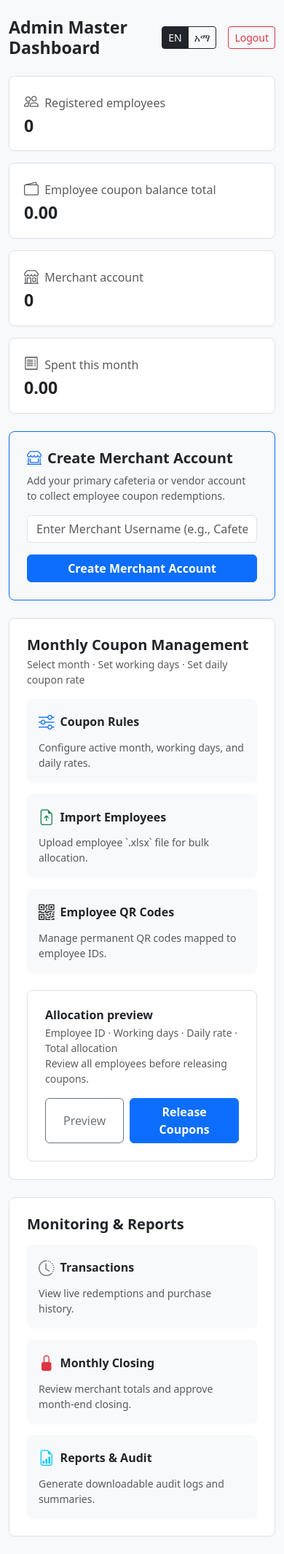
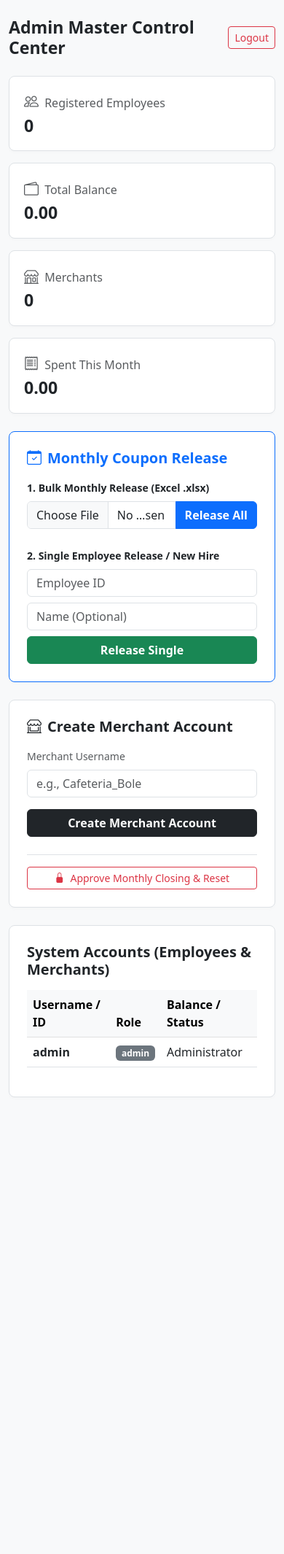
Before and after one commit to takino176-dev/monthly-qr-coupon-system, a Flask app: page /admin/dashboard in a window 390 px wide. Shown: the whole page at 73% size. After the commit the page ends 1504 px from the top, so only its background shows below. Run offline with Flask 3, Linux system fonts and the light colour scheme; a user stored in the database is signed in; some libraries are stand-ins or nearby versions.

Commit message:
Wire up functional forms and tables for admin dashboard

```diff
--- a/app.py
+++ b/app.py
@@ -4,6 +4,7 @@ from flask_sqlalchemy import SQLAlchemy
 from werkzeug.security import generate_password_hash, check_password_hash
 import openpyxl
 from datetime import datetime
+import uuid
 
 app = Flask(__name__)
 app.config['SECRET_KEY'] = 'kolfe-secret-key-2026'
@@ -21,7 +22,6 @@ class User(db.Model):
     username = db.Column(db.String(80), unique=True, nullable=False)
     password_hash = db.Column(db.String(200), nullable=False)
     role = db.Column(db.String(20), nullable=False)  # 'admin', 'employee', 'merchant'
-    is_initial_password = db.Column(db.Boolean, default=True)
 
 class Employee(db.Model):
     id = db.Column(db.Integer, primary_key=True)
@@ -44,13 +44,6 @@ class Transaction(db.Model):
     timestamp = db.Column(db.DateTime, default=datetime.utcnow)
     month_period = db.Column(db.String(20), nullable=False)
 
-class MonthlyRule(db.Model):
-    id = db.Column(db.Integer, primary_key=True)
-    month_period = db.Column(db.String(20), unique=True, nullable=False)
-    working_days = db.Column(db.Integer, nullable=False)
-    daily_rate = db.Column(db.Float, nullable=False)
-    is_closed = db.Column(db.Boolean, default=False)
-
 # ---------------------------------------------------------------------------
 # Database Initialization & Admin Setup
 # ---------------------------------------------------------------------------
@@ -62,8 +55,7 @@ with app.app_context():
         default_admin = User(
             username='admin',
             password_hash=generate_password_hash('admin123'),
-            role='admin',
-            is_initial_password=False
+            role='admin'
         )
         db.session.add(default_admin)
         db.session.commit()
@@ -118,13 +110,15 @@ def admin_dashboard():
     ).scalar() or 0.0
 
     users = User.query.all()
+    employees = Employee.query.all()
 
     return render_template('admin_dashboard.html',
                            emp_count=emp_count,
                            total_emp_balance=total_emp_balance,
                            merchant_count=merchant_count,
                            spent_this_month=spent_this_month,
-                           users=users)
+                           users=users,
+                           employees=employees)
 
 @app.route('/admin/add-merchant', methods=['POST'])
 def add_merchant():
@@ -158,5 +152,100 @@ def add_merchant():
     flash(f'Merchant account "{username}" created successfully.', 'success')
     return redirect(url_for('admin_dashboard'))
 
+@app.route('/admin/upload-employees', methods=['POST'])
+def upload_employees():
+    if session.get('role') != 'admin':
+        return redirect(url_for('login'))
+
+    file = request.files.get('file')
+    if not file or not file.filename.endswith('.xlsx'):
+        flash('Please upload a valid Excel (.xlsx) file.', 'danger')
+        return redirect(url_for('admin_dashboard'))
+
+    try:
+        wb = openpyxl.load_workbook(file)
+        sheet = wb.active
+        count = 0
+
+        # Assumes format: Emp ID | Name | Department | Monthly Allocation Amount
+        for row in sheet.iter_rows(min_row=2, values_only=True):
+            if not row[0]:
+                continue
+            emp_id = str(row[0]).strip()
+            name = str(row[1]) if len(row) > 1 and row[1] else "Employee"
+            dept = str(row[2]) if len(row) > 2 and row[2] else "General"
+            allocation = float(row[3]) if len(row) > 3 and row[3] else 1000.0
+
+            emp = Employee.query.filter_by(emp_id=emp_id).first()
+            if not emp:
+                qr_seed = str(uuid.uuid4())
+                emp = Employee(emp_id=emp_id, name=name, department=dept, qr_code_id=qr_seed, balance=allocation)
+                db.session.add(emp)
+
+                # Create user login for employee
+                if not User.query.filter_by(username=emp_id).first():
+                    u = User(username=emp_id, password_hash=generate_password_hash('emp123'), role='employee')
+                    db.session.add(u)
+            else:
+                emp.balance += allocation
+
+            count += 1
+
+        db.session.commit()
+        flash(f'Successfully processed {count} employee allocations from Excel!', 'success')
+    except Exception as e:
+        db.session.rollback()
+        flash(f'Error processing Excel file: {str(e)}', 'danger')
+
+    return redirect(url_for('admin_dashboard'))
+
+@app.route('/admin/release-single', methods=['POST'])
+def release_single():
+    if session.get('role') != 'admin':
+        return redirect(url_for('login'))
+
+    emp_id = request.form.get('emp_id', '').strip()
+    name = request.form.get('name', '').strip()
+    amount = float(request.form.get('amount', 500.0))
+
+    if not emp_id:
+        flash('Employee ID is required.', 'warning')
+        return redirect(url_for('admin_dashboard'))
+
+    emp = Employee.query.filter_by(emp_id=emp_id).first()
+    if not emp:
+        qr_seed = str(uuid.uuid4())
+        emp = Employee(emp_id=emp_id, name=name or 'Employee', qr_code_id=qr_seed, balance=amount)
+        db.session.add(emp)
+
+        if not User.query.filter_by(username=emp_id).first():
+            u = User(username=emp_id, password_hash=generate_password_hash('emp123'), role='employee')
+            db.session.add(u)
+    else:
+        emp.balance += amount
+
+    db.session.commit()
+    flash(f'Released {amount} coupon balance to employee {emp_id} successfully.', 'success')
+    return redirect(url_for('admin_dashboard'))
+
+@app.route('/admin/monthly-closing/approve', methods=['POST'])
+def approve_monthly_closing():
+    if session.get('role') != 'admin':
+        return redirect(url_for('login'))
+
+    try:
+        for m in Merchant.query.all():
+            m.collected_balance = 0.0
+        for e in Employee.query.all():
+            e.balance = 0.0
+
+        db.session.commit()
+        flash('Monthly closing approved successfully. All balances reset to 0.', 'success')
+    except Exception as e:
+        db.session.rollback()
+        flash('Failed to execute monthly closing.', 'danger')
+
+    return redirect(url_for('admin_dashboard'))
+
 if __name__ == '__main__':
     app.run(host='0.0.0.0', port=5000, debug=True)
--- a/templates/admin_dashboard.html
+++ b/templates/admin_dashboard.html
@@ -3,28 +3,22 @@
 <head>
     <meta charset="UTF-8">
     <meta name="viewport" content="width=device-width, initial-scale=1.0">
-    <title>Admin Master Dashboard</title>
+    <title>Admin Master Control Center</title>
     <link rel="stylesheet" href="https://cdn.jsdelivr.net/npm/bootstrap@5.3.0/dist/css/bootstrap.min.css">
     <link rel="stylesheet" href="https://cdn.jsdelivr.net/npm/bootstrap-icons@1.10.0/font/bootstrap-icons.css">
     <style>
         body { background-color: #f8f9fa; font-family: system-ui, -apple-system, sans-serif; }
         .card-custom { border: 1px solid #dee2e6; border-radius: 0.5rem; background: #fff; box-shadow: 0 0.125rem 0.25rem rgba(0,0,0,0.02); }
         .metric-card { padding: 1.25rem; }
-        .action-card { transition: all 0.2s ease; cursor: pointer; text-decoration: none; color: inherit; display: block; }
-        .action-card:hover { transform: translateY(-2px); box-shadow: 0 0.5rem 1rem rgba(0,0,0,0.05); border-color: #0d6efd !important; }
     </style>
 </head>
 <body>
     <div class="container py-4" style="max-width: 1200px;">
 
-        <!-- Header & Language Switcher -->
+        <!-- Header -->
         <div class="d-flex justify-content-between align-items-center mb-4">
-            <h3 class="fw-bold text-dark mb-0">Admin Master Dashboard</h3>
+            <h3 class="fw-bold text-dark mb-0">Admin Master Control Center</h3>
             <div class="d-flex align-items-center gap-3">
-                <div class="btn-group btn-group-sm" role="group">
-                    <button type="button" class="btn btn-outline-dark active">EN</button>
-                    <button type="button" class="btn btn-outline-dark">አማ</button>
-                </div>
                 <a href="/logout" class="btn btn-outline-danger btn-sm">Logout</a>
             </div>
         </div>
@@ -45,123 +39,120 @@
         <div class="row g-3 mb-4">
             <div class="col-md-3">
                 <div class="card-custom metric-card h-100">
-                    <div class="text-muted mb-1"><i class="bi bi-people fs-5 me-1"></i> Registered employees</div>
+                    <div class="text-muted mb-1"><i class="bi bi-people fs-5 me-1"></i> Registered Employees</div>
                     <h3 class="fw-bold mb-0">{{ emp_count }}</h3>
                 </div>
             </div>
             <div class="col-md-3">
                 <div class="card-custom metric-card h-100">
-                    <div class="text-muted mb-1"><i class="bi bi-wallet2 fs-5 me-1"></i> Employee coupon balance total</div>
+                    <div class="text-muted mb-1"><i class="bi bi-wallet2 fs-5 me-1"></i> Total Balance</div>
                     <h3 class="fw-bold mb-0">{{ "%.2f"|format(total_emp_balance) }}</h3>
                 </div>
             </div>
             <div class="col-md-3">
                 <div class="card-custom metric-card h-100">
-                    <div class="text-muted mb-1"><i class="bi bi-shop fs-5 me-1"></i> Merchant account</div>
+                    <div class="text-muted mb-1"><i class="bi bi-shop fs-5 me-1"></i> Merchants</div>
                     <h3 class="fw-bold mb-0">{{ merchant_count }}</h3>
                 </div>
             </div>
             <div class="col-md-3">
                 <div class="card-custom metric-card h-100">
-                    <div class="text-muted mb-1"><i class="bi bi-receipt fs-5 me-1"></i> Spent this month</div>
+                    <div class="text-muted mb-1"><i class="bi bi-receipt fs-5 me-1"></i> Spent This Month</div>
                     <h3 class="fw-bold mb-0">{{ "%.2f"|format(spent_this_month) }}</h3>
                 </div>
             </div>
         </div>
 
-        <!-- Create Merchant Section (Functional Form) -->
-        <div class="card-custom p-4 mb-4 bg-light border-primary">
-            <h5 class="fw-bold mb-2"><i class="bi bi-shop-window text-primary me-2"></i>Create Merchant Account</h5>
-            <p class="text-muted small mb-3">Add your primary cafeteria or vendor account to collect employee coupon redemptions.</p>
-            <form action="/admin/add-merchant" method="POST" class="row g-3">
-                <div class="col-md-8">
-                    <input type="text" name="username" class="form-control" placeholder="Enter Merchant Username (e.g., Cafeteria_Bole)" required>
-                </div>
-                <div class="col-md-4">
-                    <button type="submit" class="btn btn-primary w-100 fw-bold">Create Merchant Account</button>
-                </div>
-            </form>
-        </div>
+        <div class="row g-4 mb-4">
+            <!-- Monthly Coupon Release -->
+            <div class="col-lg-8">
+                <div class="card-custom p-4 h-100 border-primary">
+                    <h5 class="fw-bold mb-3 text-primary"><i class="bi bi-calendar-check me-2"></i>Monthly Coupon Release</h5>
 
-        <!-- Monthly Coupon Management Section -->
-        <div class="card-custom p-4 mb-4">
-            <h5 class="fw-bold mb-1">Monthly Coupon Management</h5>
-            <p class="text-muted small mb-3">Select month · Set working days · Set daily coupon rate</p>
+                    <!-- 1. Bulk Excel Release -->
+                    <form action="/admin/upload-employees" method="POST" enctype="multipart/form-data" class="mb-4">
+                        <label class="form-label fw-semibold small">1. Bulk Monthly Release (Excel .xlsx)</label>
+                        <div class="input-group">
+                            <input type="file" name="file" class="form-control" accept=".xlsx" required>
+                            <button type="submit" class="btn btn-primary fw-bold">Release All</button>
+                        </div>
+                    </form>
 
-            <div class="row g-3 mb-4">
-                <div class="col-md-4">
-                    <div class="card-custom p-3 h-100 bg-light border-0 action-card" onclick="alert('Coupon Rules configuration modal coming up.')">
-                        <div class="d-flex align-items-center mb-2">
-                            <i class="bi bi-sliders fs-4 text-primary me-2"></i>
-                            <h6 class="fw-bold mb-0">Coupon Rules</h6>
+                    <!-- 2. Single Employee Release -->
+                    <form action="/admin/release-single" method="POST">
+                        <label class="form-label fw-semibold small">2. Single Employee Release / New Hire</label>
+                        <div class="row g-2">
+                            <div class="col-md-5">
+                                <input type="text" name="emp_id" class="form-control" placeholder="Employee ID" required>
+                            </div>
+                            <div class="col-md-4">
+                                <input type="text" name="name" class="form-control" placeholder="Name (Optional)">
+                            </div>
+                            <div class="col-md-3">
+                                <button type="submit" class="btn btn-success w-100 fw-bold">Release Single</button>
+                            </div>
                         </div>
-                        <p class="text-muted small mb-0">Configure active month, working days, and daily rates.</p>
-                    </div>
-                </div>
-                <div class="col-md-4">
-                    <div class="card-custom p-3 h-100 bg-light border-0 action-card" onclick="alert('Employee Excel Import interface coming up.')">
-                        <div class="d-flex align-items-center mb-2">
-                            <i class="bi bi-file-earmark-arrow-up fs-4 text-success me-2"></i>
-                            <h6 class="fw-bold mb-0">Import Employees</h6>
-                        </div>
-                        <p class="text-muted small mb-0">Upload employee `.xlsx` file for bulk allocation.</p>
-                    </div>
-                </div>
-                <div class="col-md-4">
-                    <div class="card-custom p-3 h-100 bg-light border-0 action-card" onclick="alert('Employee QR Code viewer coming up.')">
-                        <div class="d-flex align-items-center mb-2">
-                            <i class="bi bi-qr-code fs-4 text-dark me-2"></i>
-                            <h6 class="fw-bold mb-0">Employee QR Codes</h6>
-                        </div>
-                        <p class="text-muted small mb-0">Manage permanent QR codes mapped to employee IDs.</p>
-                    </div>
+                    </form>
                 </div>
             </div>
 
-            <!-- Allocation Preview Box -->
-            <div class="card-custom p-4 bg-white border">
-                <h6 class="fw-bold mb-1">Allocation preview</h6>
-                <p class="text-muted small mb-3">Employee ID · Working days · Daily rate · Total allocation<br>Review all employees before releasing coupons.</p>
-                <div class="d-flex gap-2">
-                    <button class="btn btn-outline-secondary px-4" onclick="alert('Preview generated for active employees.')">Preview</button>
-                    <button class="btn btn-primary px-4 fw-bold" onclick="alert('Coupons released successfully to all employees.')">Release Coupons</button>
+            <!-- Create Merchant Account -->
+            <div class="col-lg-4">
+                <div class="card-custom p-4 h-100">
+                    <h5 class="fw-bold mb-3"><i class="bi bi-shop-window me-2"></i>Create Merchant Account</h5>
+                    <form action="/admin/add-merchant" method="POST">
+                        <div class="mb-3">
+                            <label class="form-label small text-muted">Merchant Username</label>
+                            <input type="text" name="username" class="form-control" placeholder="e.g., Cafeteria_Bole" required>
+                        </div>
+                        <button type="submit" class="btn btn-dark w-100 fw-bold">Create Merchant Account</button>
+                    </form>
+
+                    <div class="mt-4 pt-3 border-top">
+                        <form action="/admin/monthly-closing/approve" method="POST" onsubmit="return confirm('Execute month-end closing and reset all balances?');">
+                            <button type="submit" class="btn btn-outline-danger w-100 btn-sm">
+                                <i class="bi bi-lock-fill me-1"></i> Approve Monthly Closing & Reset
+                            </button>
+                        </form>
+                    </div>
                 </div>
             </div>
         </div>
 
-        <!-- Monitoring & Reports Section -->
+        <!-- System Accounts Table -->
         <div class="card-custom p-4">
-            <h5 class="fw-bold mb-3">Monitoring & Reports</h5>
-            <div class="row g-3">
-                <div class="col-md-4">
-                    <div class="card-custom p-3 h-100 bg-light border-0 action-card" onclick="alert('Live transactions view coming up.')">
-                        <div class="d-flex align-items-center mb-2">
-                            <i class="bi bi-clock-history fs-4 text-secondary me-2"></i>
-                            <h6 class="fw-bold mb-0">Transactions</h6>
-                        </div>
-                        <p class="text-muted small mb-0">View live redemptions and purchase history.</p>
-                    </div>
-                </div>
-                <div class="col-md-4">
-                    <form action="/admin/monthly-closing/approve" method="POST" onsubmit="return confirm('Are you sure you want to execute month-end closing and reset balances?');">
-                        <button type="submit" class="card-custom p-3 h-100 bg-light border-0 action-card w-100 text-start" style="border:none;">
-                            <div class="d-flex align-items-center mb-2">
-                                <i class="bi bi-lock-fill fs-4 text-danger me-2"></i>
-                                <h6 class="fw-bold mb-0">Monthly Closing</h6>
-                            </div>
-                            <p class="text-muted small mb-0">Review merchant totals and approve month-end closing.</p>
-                        </button>
-                    </form>
-                </div>
-                <div class="col-md-4">
-                    <div class="card-custom p-3 h-100 bg-light border-0 action-card" onclick="alert('Audit report download initialized.')">
-                        <div class="d-flex align-items-center mb-2">
-                            <i class="bi bi-file-earmark-bar-graph fs-4 text-info me-2"></i>
-                            <h6 class="fw-bold mb-0">Reports & Audit</h6>
-                        </div>
-                        <p class="text-muted small mb-0">Generate downloadable audit logs and summaries.</p>
-                    </div>
-                </div>
+            <h5 class="fw-bold mb-3">System Accounts (Employees & Merchants)</h5>
+            <div class="table-responsive">
+                <table class="table table-hover align-middle">
+                    <thead class="table-light">
+                        <tr>
+                            <th>Username / ID</th>
+                            <th>Role</th>
+                            <th>Balance / Status</th>
+                        </tr>
+                    </thead>
+                    <tbody>
+                        {% for u in users %}
+                        <tr>
+                            <td class="fw-semibold">{{ u.username }}</td>
+                            <td><span class="badge bg-secondary">{{ u.role }}</span></td>
+                            <td>
+                                {% if u.role == 'employee' %}
+                                  Active Employee Account
+                                {% elif u.role == 'merchant' %}
+                                  Active Merchant Vendor
+                                {% else %}
+                                  Administrator
+                                {% endif %}
+                            </td>
+                        </tr>
+                        {% else %}
+                        <tr>
+                            <td colspan="3" class="text-center text-muted py-3">No accounts registered yet.</td>
+                        </tr>
+                        {% endfor %}
+                    </tbody>
+                </table>
             </div>
         </div>
 
```
